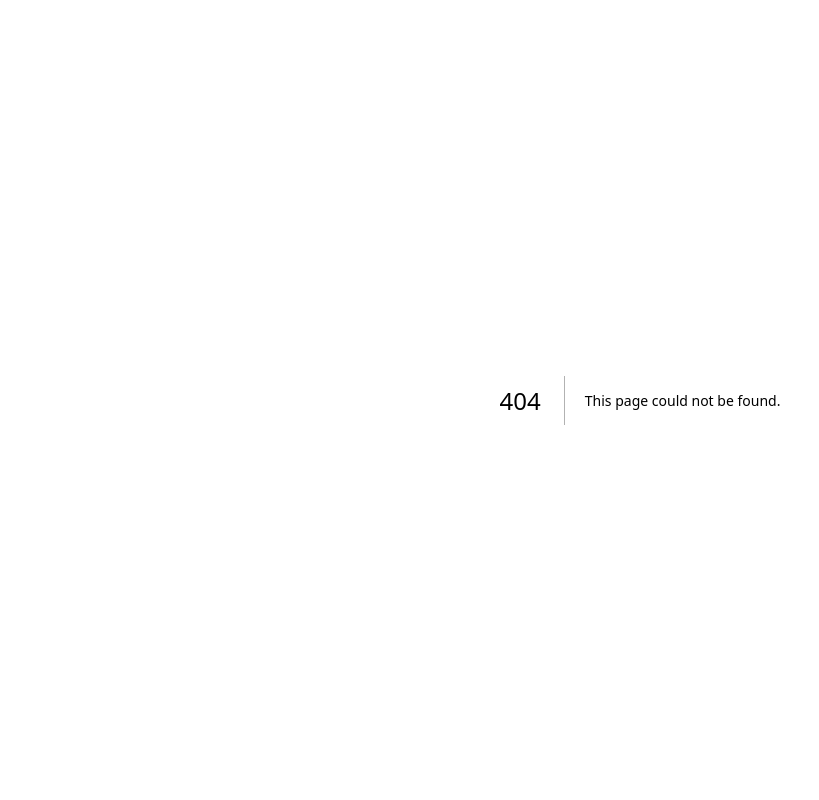
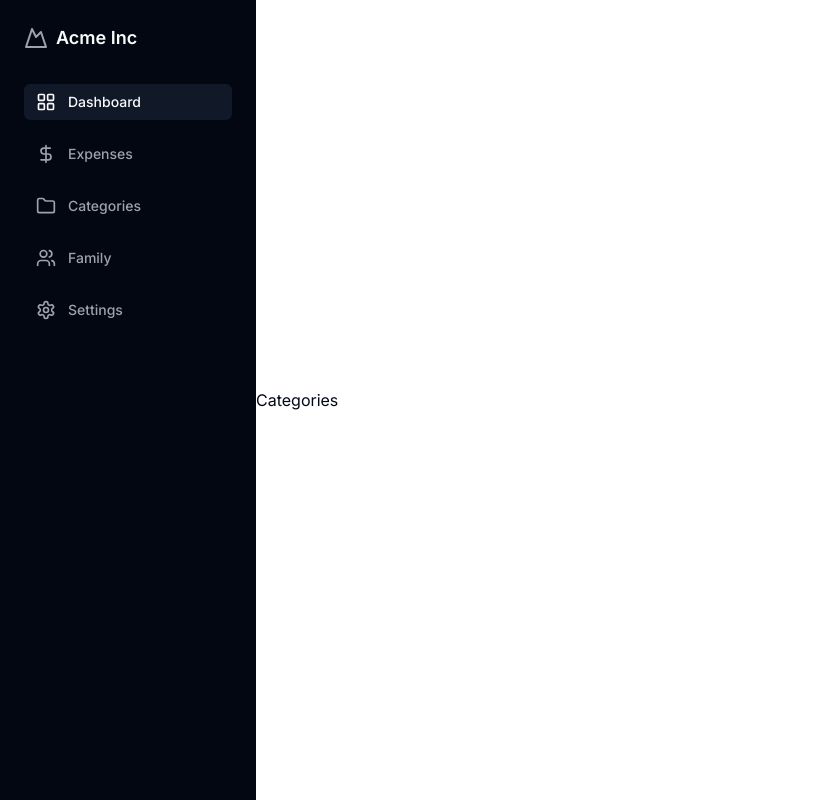
Before and after one commit to adriano-henrique/fintron, a Next.js app in the folder frontend/: page /dashboard/categories in a window 1280 px wide. Before the commit this address had no page. Shown: the whole page, without its empty margins (0-819 px from the left). Built offline with nearby package versions, Linux system fonts and the light colour scheme.

Commit message:
Organizing main pages

```diff
--- /dev/null
+++ b/frontend/app/dashboard/categories/page.tsx
@@ -0,0 +1,7 @@
+export default function Page() {
+    return (
+      <div className="flex min-h-[100dvh] items-center justify-center">
+          Categories
+      </div>
+      );
+  }
--- /dev/null
+++ b/frontend/app/dashboard/expenses/page.tsx
@@ -0,0 +1,7 @@
+export default function Page() {
+    return (
+      <div className="flex min-h-[100dvh] items-center justify-center">
+          Expenses
+      </div>
+      );
+  }
--- /dev/null
+++ b/frontend/app/dashboard/family/page.tsx
@@ -0,0 +1,7 @@
+export default function Page() {
+    return (
+      <div className="flex min-h-[100dvh] items-center justify-center">
+          Family
+      </div>
+      );
+  }
--- a/frontend/app/dashboard/navbar.tsx
+++ b/frontend/app/dashboard/navbar.tsx
@@ -17,56 +17,47 @@ export default function DashboardNavbar() {
           <span className="text-lg font-semibold text-gray-50 dark:text-gray-50">Acme Inc</span>
         </div>
         <div className="flex flex-col space-y-4">
-          <button
-            onClick={() => setActiveTab("dashboard")}
-            className={`flex items-center gap-3 rounded-md px-3 py-2 transition-colors ${
-              activeTab === "dashboard"
-                ? "bg-gray-900 text-gray-50 dark:bg-gray-800 dark:text-gray-50"
-                : "hover:bg-gray-900 hover:text-gray-50 dark:hover:bg-gray-800 dark:hover:text-gray-50"
-            }`}
-          >
-            <LayoutGridIcon className="h-5 w-5" />
-            <span className="text-sm font-medium">Dashboard</span>
-          </button>
-          <button
-            onClick={() => setActiveTab("expenses")}
-            className={`flex items-center gap-3 rounded-md px-3 py-2 transition-colors ${
-              activeTab === "expenses"
-                ? "bg-gray-900 text-gray-50 dark:bg-gray-800 dark:text-gray-50"
-                : "hover:bg-gray-900 hover:text-gray-50 dark:hover:bg-gray-800 dark:hover:text-gray-50"
-            }`}
-          >
-            <DollarSignIcon className="h-5 w-5" />
-            <span className="text-sm font-medium">Expenses</span>
-          </button>
-          <Link
-            href="#"
-            className="flex items-center gap-3 rounded-md px-3 py-2 transition-colors hover:bg-gray-900 hover:text-gray-50 dark:hover:bg-gray-800 dark:hover:text-gray-50"
-            prefetch={false}
-          >
-            <FolderIcon className="h-5 w-5" />
-            <span className="text-sm font-medium">Categories</span>
-          </Link>
-          <Link
-            href="#"
-            className="flex items-center gap-3 rounded-md px-3 py-2 transition-colors hover:bg-gray-900 hover:text-gray-50 dark:hover:bg-gray-800 dark:hover:text-gray-50"
-            prefetch={false}
-          >
-            <UsersIcon className="h-5 w-5" />
-            <span className="text-sm font-medium">Family</span>
-          </Link>
-          <button
-            onClick={() => setActiveTab("settings")}
-            className={`flex items-center gap-3 rounded-md px-3 py-2 transition-colors ${
-              activeTab === "settings"
-                ? "bg-gray-900 text-gray-50 dark:bg-gray-800 dark:text-gray-50"
-                : "hover:bg-gray-900 hover:text-gray-50 dark:hover:bg-gray-800 dark:hover:text-gray-50"
-            }`}
-          >
-            <SettingsIcon className="h-5 w-5" />
-            <span className="text-sm font-medium">Settings</span>
-          </button>
+          <NavBarTab tab={NavBarTabsEnum.Dashboard} activeTab={activeTab} setActiveTab={setActiveTab} icon={<LayoutGridIcon className="h-5 w-5" />} />
+          <NavBarTab tab={NavBarTabsEnum.Expenses} activeTab={activeTab} setActiveTab={setActiveTab} icon={<DollarSignIcon className="h-5 w-5" />} />
+          <NavBarTab tab={NavBarTabsEnum.Categories} activeTab={activeTab} setActiveTab={setActiveTab} icon={<FolderIcon className="h-5 w-5" />} />
+          <NavBarTab tab={NavBarTabsEnum.Family} activeTab={activeTab} setActiveTab={setActiveTab} icon={<UsersIcon className="h-5 w-5" />} />
+          <NavBarTab tab={NavBarTabsEnum.Settings} activeTab={activeTab} setActiveTab={setActiveTab} icon={<SettingsIcon className="h-5 w-5" />} />
         </div>
       </nav>
     )
 }
+
+enum NavBarTabsEnum {
+    Dashboard = "Dashboard",
+    Expenses = "Expenses",
+    Categories = "Categories",
+    Family = "Family",
+    Settings = "Settings"
+}
+
+type NavBarTabProps = {
+    tab: NavBarTabsEnum
+    activeTab: string
+    setActiveTab: React.Dispatch<React.SetStateAction<string>>
+    icon: React.ReactNode
+}
+
+function NavBarTab(props: NavBarTabProps) {
+    const { tab, activeTab, setActiveTab, icon } = props;
+    const redirectionUrl = tab != NavBarTabsEnum.Dashboard ? `/dashboard/${tab.toLowerCase()}` : `/dashboard`
+    return (
+        <Link
+            href={redirectionUrl}
+            className={`flex items-center gap-3 rounded-md px-3 py-2 transition-colors ${
+                activeTab === tab.toLowerCase()
+                  ? "bg-gray-900 text-gray-50 dark:bg-gray-800 dark:text-gray-50"
+                  : "hover:bg-gray-900 hover:text-gray-50 dark:hover:bg-gray-800 dark:hover:text-gray-50"
+              }`}
+            prefetch={false}
+            onClick={() => setActiveTab(tab.toLowerCase())}
+          >
+            {icon}
+            <span className="text-sm font-medium">{tab}</span>
+          </Link>
+    )
+}
--- /dev/null
+++ b/frontend/app/dashboard/settings/page.tsx
@@ -0,0 +1,7 @@
+export default function Page() {
+    return (
+      <div className="flex min-h-[100dvh] items-center justify-center">
+          Settings
+      </div>
+      );
+  }
```
